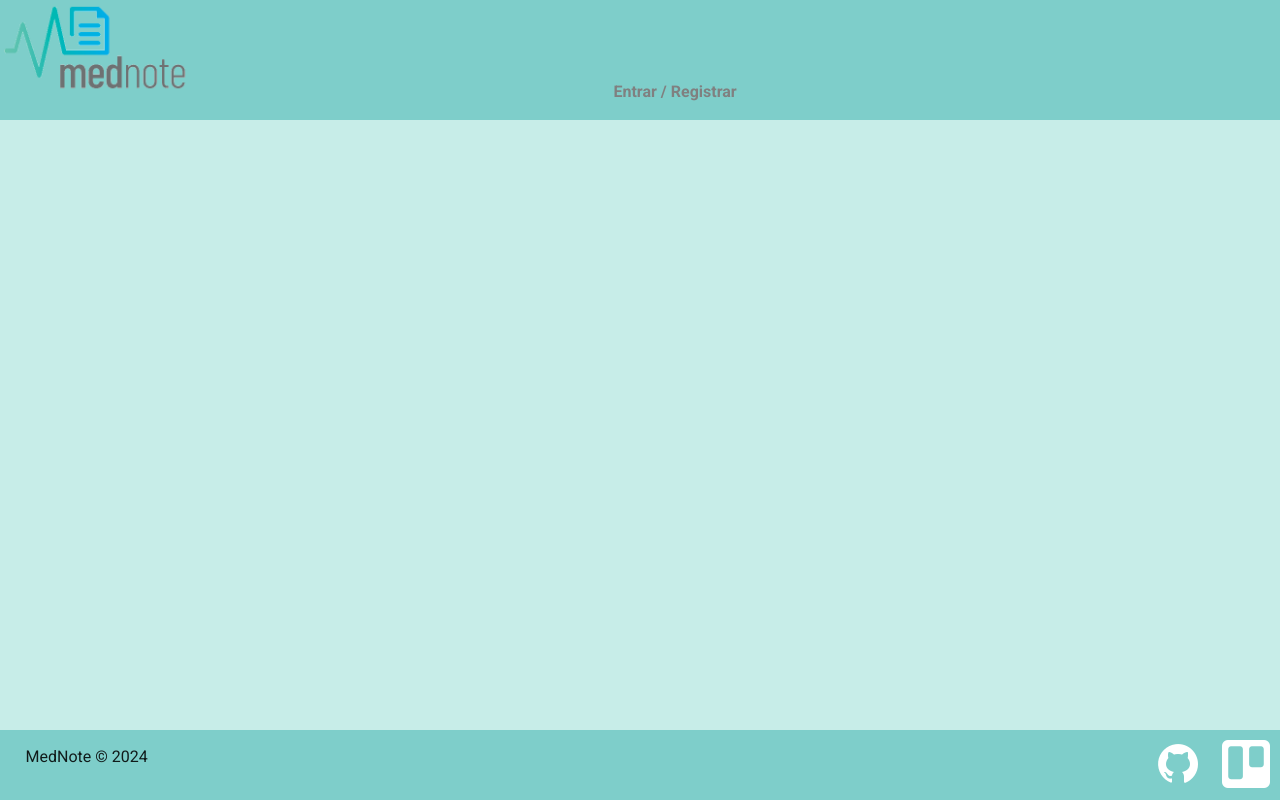
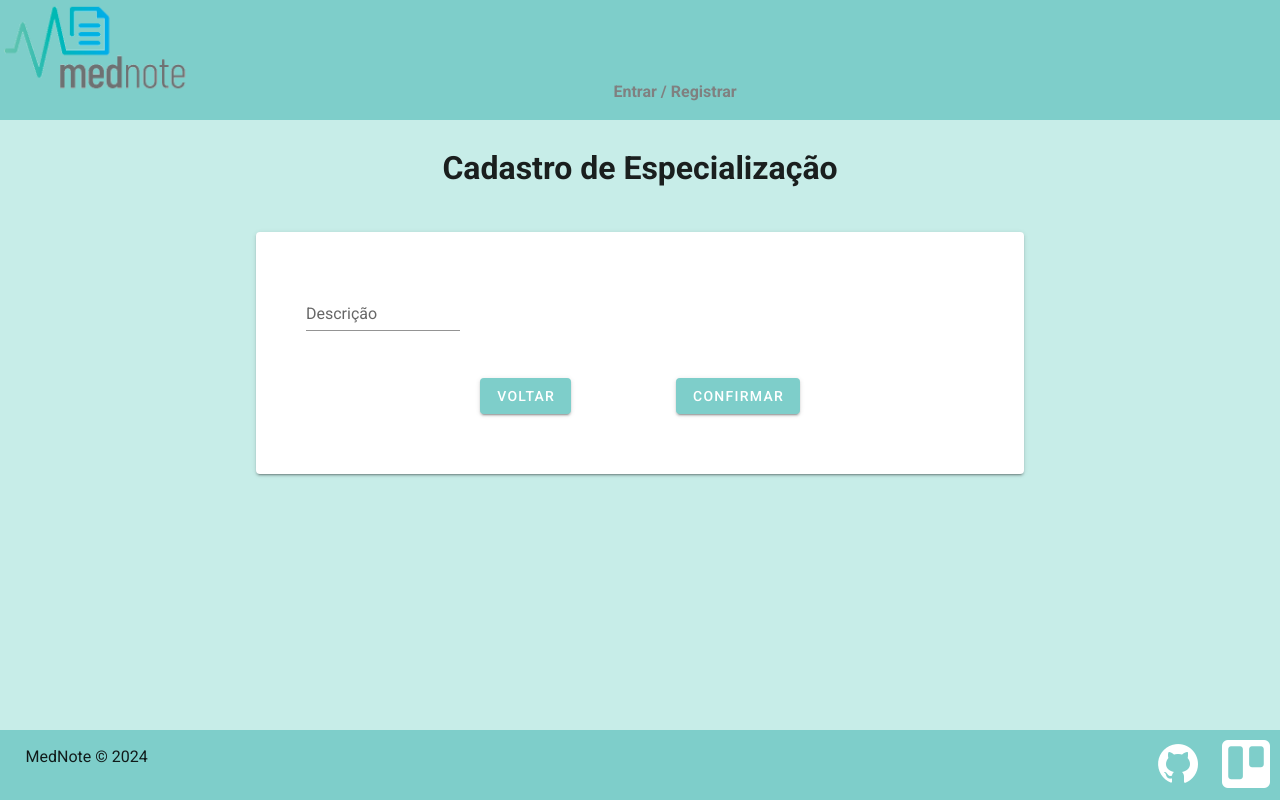
Before and after one commit to LuluFLopes/projetoPI-5, a Vue app in the folder frontend/: page /incluirEspecializacao in a window 1280 px wide. Built offline with nearby package versions, Linux system fonts and the light colour scheme.

Commit message:
Implementando cadastro de especialização

```diff
--- a/frontend/src/View/GerenciarEspecializacao.vue
+++ b/frontend/src/View/GerenciarEspecializacao.vue
@@ -35,7 +35,8 @@
       <div class="div-botoes">
         <v-btn class="botoes-laterais" :disabled="false" @click="incluirEspecializacao">Incluir</v-btn>
         <v-btn class="botoes-laterais" :disabled="botaoAlterarDesativado" @click="alterarEspecializacao">Alterar</v-btn>
-        <v-btn class="botoes-laterais" :disabled="botaoArquivarDesativado" @click="arquivarEspecializacao">Arquivar</v-btn>
+        <v-btn class="botoes-laterais" :disabled="botaoArquivarDesativado" @click="arquivarEspecializacao">Arquivar
+        </v-btn>
         <v-btn class="botoes-laterais" :disabled="botaoAtivarDesativado" @click="ativarEspecializacao">Ativar</v-btn>
       </div>
     </div>
@@ -54,6 +55,7 @@ import {defineComponent} from "vue";
 import MenuLateral from "@/components/MenuLateral";
 import {mapMutations, mapState} from "vuex";
 import axios from "axios";
+import router from "@/router";
 
 export default defineComponent({
   name: "GerenciarEspecializacao",
@@ -153,7 +155,7 @@ export default defineComponent({
       })
     },
     incluirEspecializacao() {
-      // TODO implementar router.push('');
+      router.push('incluirEspecializacao');
     },
     alterarEspecializacao() {
       this.preencherDadosEspecializacaoAlterada()(this.especializacaoParaAlterar);
--- /dev/null
+++ b/frontend/src/View/IncluirEspecializacao.vue
@@ -0,0 +1,148 @@
+<template>
+  <div class="div-principal">
+    <h1 class="titulo-principal">Cadastro de Especialização</h1>
+    <v-card class="cartao-principal">
+      <div class="div-secundaria">
+        <v-text-field class="campos-padrao" label="Descrição" v-model="descricao">
+        </v-text-field>
+      </div>
+
+      <div class="quarta-div">
+        <div class="div-botoes">
+          <v-btn class="texto-botoes" color="#7ececa" @click="voltarTelaHomeAdm">
+            Voltar
+          </v-btn>
+
+          <v-btn class="texto-botoes" color="#7ececa" @click="salvarEspecializacao">
+            Confirmar
+          </v-btn>
+        </div>
+      </div>
+    </v-card>
+    <v-alert class="alerta-total"
+             v-if="alertaLigado"
+             dismissible
+             elevation="24"
+             :type="tipoAlerta"
+    >{{ this.msgAlerta }}
+    </v-alert>
+  </div>
+</template>
+
+<script>
+import {defineComponent} from "vue";
+import {mapMutations} from "vuex";
+import axios from "axios";
+import router from "@/router";
+
+export default defineComponent ({
+  name: "IncluirEspecializacao",
+  data() {
+    return {
+      descricao: '',
+      urlSalvarEspecializacao: 'http://localhost:8081/especializacao/cadastrar',
+      alertaLigado: false,
+      tipoAlerta: '',
+      msgAlerta: '',
+    }
+  },
+  methods: {
+    ...mapMutations([
+      "selecionarItemMenuLateral"
+    ]),
+    async salvarEspecializacao() {
+      try {
+        await axios.post(this.urlSalvarEspecializacao, {
+          descricao: this.descricao,
+        });
+      } catch (ex) {
+        this.gerarAlerta('error', 'Erro ao cadastrar', 3);
+      }
+    },
+    voltarTelaHomeAdm() {
+      this.selecionarItemMenuLateral(1);
+      router.push('gerenciarCadastros');
+    },
+    gerarAlerta(tipoDeAlerta, mensagem, segundosParaFechar) {
+      this.tipoAlerta = tipoDeAlerta;
+      this.msgAlerta = mensagem;
+      this.alertaLigado = true;
+
+      setTimeout(() => {
+        this.alertaLigado = false;
+      }, segundosParaFechar * 1000);
+    },
+  },
+  beforeMount() {
+  }
+})
+</script>
+
+<style scoped>
+
+.div-principal {
+  margin-top: 3vh;
+  text-align: center;
+}
+
+.titulo-principal {
+  margin-bottom: 5vh;
+}
+
+.cartao-principal {
+  width: 60vw;
+  max-width: 60vw;
+  margin: 0 auto;
+  padding: 5vh;
+  max-height: 60vh;
+  overflow-y: auto;
+  overflow-x: hidden;
+}
+
+.div-secundaria {
+  display: flex;
+  justify-content: space-between;
+  width: 55vw;
+  padding: 10px;
+}
+
+.div-ternaria {
+  display: flex;
+  width: 55vw;
+  margin: 0 auto;
+  padding: 10px;
+}
+
+.campos-padrao {
+  width: 12vw;
+  max-width: 12vw;
+}
+
+.campo-final {
+  margin-left: 2vw;
+}
+
+.quarta-div {
+  display: flex;
+  justify-content: center;
+  margin-top: 2vh;
+  height: 7vh;
+}
+
+.div-botoes {
+  width: 25vw;
+  display: flex;
+  justify-content: space-between;
+}
+
+.texto-botoes {
+  color: #FFFFFF !important;
+}
+
+.alerta-total {
+  position: absolute;
+  top: 1vh;
+  left: 3vw;
+}
+
+</style>
--- a/frontend/src/router/index.js
+++ b/frontend/src/router/index.js
@@ -12,6 +12,7 @@ import GerenciarCadastros from "@/View/GerenciarCadastros";
 import GerenciarUnidades from "@/View/GerenciarUnidades";
 import GerenciarEspecializacao from "@/View/GerenciarEspecializacao";
 import IncluirUsuario from "@/View/IncluirUsuario";
+import IncluirEspecializacao from "@/View/IncluirEspecializacao";
 
 Vue.use(VueRouter)
 
@@ -76,6 +77,11 @@ const routes = [
     name: 'incluirUsuarios',
     component: IncluirUsuario
   },
+  {
+    path: '/incluirEspecializacao',
+    name: 'incluirEspecializacao',
+    component: IncluirEspecializacao
+  },
 ]
 
 const router = new VueRouter({
```
